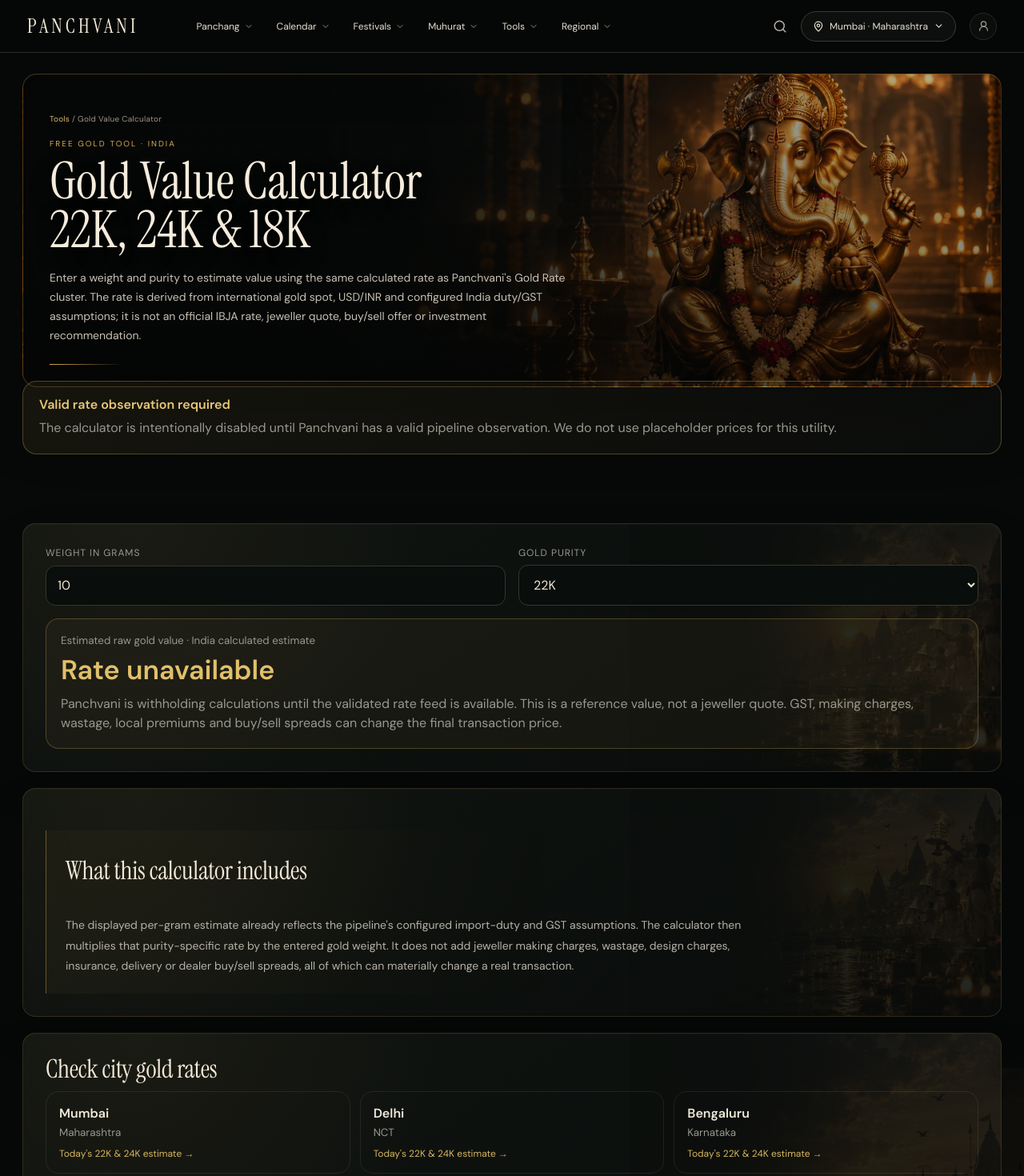
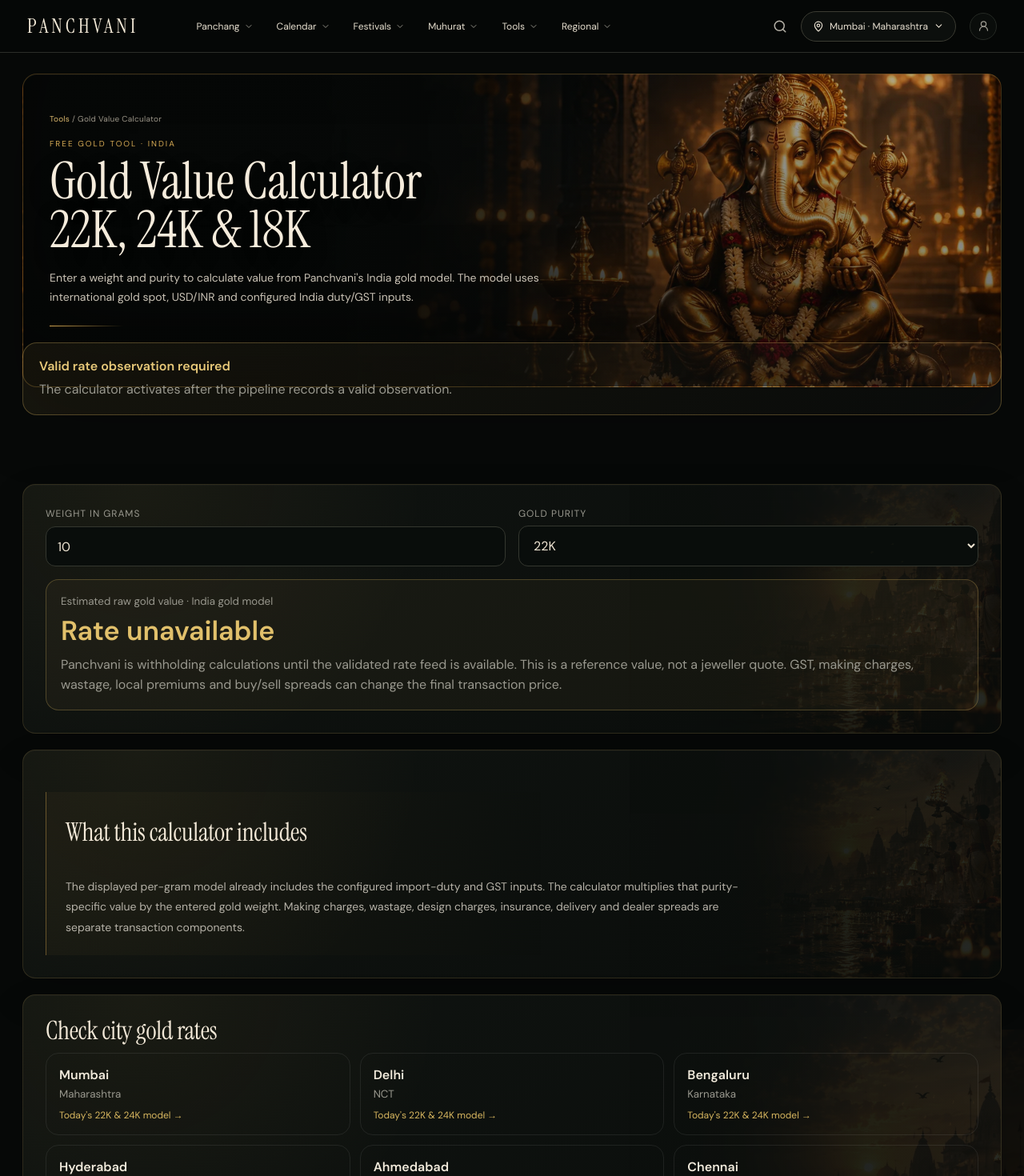
Before and after one commit to SviatF/chanag.xx, a Next.js app: page /tools/gold-value-calculator in a window 1280 px wide. Shown: the top 1470 px of the page at 80% size. Built offline with nearby package versions, Linux system fonts and the light colour scheme.

Commit message:
seo(content): strip disclaimer language from gold calculator

```diff
--- a/app/tools/gold-value-calculator/page.tsx
+++ b/app/tools/gold-value-calculator/page.tsx
@@ -13,7 +13,7 @@ export async function generateMetadata():Promise<Metadata>{
   const dataset=await getGoldRateDataset();
   return {
     title:"Gold Value Calculator — 22K, 24K & 18K Gold Price",
-    description:"Calculate a reference gold value by weight and purity using Panchvani's 24K, 22K and 18K India calculated estimate. No sales CTA or affiliate links.",
+    description:"Calculate gold value by weight and purity using Panchvani's 24K, 22K and 18K India model.",
     alternates:{canonical:"/tools/gold-value-calculator"},
     robots:robotsFor(isGoldRateHubIndexable(dataset)),
   };
@@ -24,23 +24,23 @@ export default async function GoldValueCalculatorPage(){
   const rates=dataset?.national.rates??null;
   const citiesList=goldRateHubCities(dataset).slice(0,8);
   const ld={"@context":"https://schema.org","@graph":[
-    {"@type":"WebPage","name":"Gold Value Calculator — 22K, 24K & 18K Gold Price","url":"https://panchvani.com/tools/gold-value-calculator","description":"Reference gold value calculator using the same calculated estimate as Panchvani's gold-rate pages.","inLanguage":"en-IN"},
+    {"@type":"WebPage","name":"Gold Value Calculator — 22K, 24K & 18K Gold Price","url":"https://panchvani.com/tools/gold-value-calculator","description":"Gold value calculator using the same calculated model as Panchvani's gold-rate pages.","inLanguage":"en-IN"},
     {"@type":"BreadcrumbList","itemListElement":[{"@type":"ListItem","position":1,"name":"Home","item":"https://panchvani.com/"},{"@type":"ListItem","position":2,"name":"Tools","item":"https://panchvani.com/tools"},{"@type":"ListItem","position":3,"name":"Gold Value Calculator","item":"https://panchvani.com/tools/gold-value-calculator"}]}
   ]};
   return <main><Header city={cities[0]}/><div className="page-shell internal-visual internal-tools">
     <div className="breadcrumbs"><Link href="/tools">Tools</Link> / Gold Value Calculator</div>
     <p className="page-kicker">FREE GOLD TOOL · INDIA</p>
     <h1 className="page-title">Gold Value Calculator<br/>22K, 24K &amp; 18K</h1>
-    <p className="page-subtitle">Enter a weight and purity to estimate value using the same calculated rate as Panchvani's Gold Rate cluster. The rate is derived from international gold spot, USD/INR and configured India duty/GST assumptions; it is not an official IBJA rate, jeweller quote, buy/sell offer or investment recommendation.</p>
+    <p className="page-subtitle">Enter a weight and purity to calculate value from Panchvani's India gold model. The model uses international gold spot, USD/INR and configured India duty/GST inputs.</p>
 
-    {dataset?.status?.mode==="last-known"?<div className={styles.notice}><strong>Data temporarily unavailable</strong><p>Calculator is using the last known valid calculated rate from {formatGoldUpdatedAt(dataset.updatedAt)} IST.</p></div>:null}
-    {!rates?<div className={styles.notice}><strong>Valid rate observation required</strong><p>The calculator is intentionally disabled until Panchvani has a valid pipeline observation. We do not use placeholder prices for this utility.</p></div>:null}
+    {dataset?.status?.mode==="last-known"?<div className={styles.notice}><strong>Data temporarily unavailable</strong><p>Calculator is using the last known valid model value from {formatGoldUpdatedAt(dataset.updatedAt)} IST.</p></div>:null}
+    {!rates?<div className={styles.notice}><strong>Valid rate observation required</strong><p>The calculator activates after the pipeline records a valid observation.</p></div>:null}
 
-    <section className="wide-panel"><GoldValueCalculator rates={rates} label="India calculated estimate"/></section>
+    <section className="wide-panel"><GoldValueCalculator rates={rates} label="India gold model"/></section>
 
-    <section className="wide-panel"><div className="seo-copy"><h2>What this calculator includes</h2><p>The displayed per-gram estimate already reflects the pipeline's configured import-duty and GST assumptions. The calculator then multiplies that purity-specific rate by the entered gold weight. It does not add jeweller making charges, wastage, design charges, insurance, delivery or dealer buy/sell spreads, all of which can materially change a real transaction.</p></div></section>
+    <section className="wide-panel"><div className="seo-copy"><h2>What this calculator includes</h2><p>The displayed per-gram model already includes the configured import-duty and GST inputs. The calculator multiplies that purity-specific value by the entered gold weight. Making charges, wastage, design charges, insurance, delivery and dealer spreads are separate transaction components.</p></div></section>
 
-    <section className="wide-panel"><h2 className="page-title" style={{fontSize:32}}>Check city gold rates</h2><div className={styles.cityGrid}>{citiesList.map(city=><Link className={styles.cityCard} href={`/gold-rate/${city.slug}`} key={city.slug}><strong>{city.name}</strong><small>{city.state}</small><span>Today's 22K &amp; 24K estimate →</span></Link>)}</div><div className={styles.inlineLinks}><Link className={styles.goldLink} href="/gold-rate">India Gold Rate Today →</Link></div></section>
+    <section className="wide-panel"><h2 className="page-title" style={{fontSize:32}}>Check city gold rates</h2><div className={styles.cityGrid}>{citiesList.map(city=><Link className={styles.cityCard} href={`/gold-rate/${city.slug}`} key={city.slug}><strong>{city.name}</strong><small>{city.state}</small><span>Today's 22K &amp; 24K model →</span></Link>)}</div><div className={styles.inlineLinks}><Link className={styles.goldLink} href="/gold-rate">India Gold Rate Today →</Link></div></section>
 
     <script type="application/ld+json" dangerouslySetInnerHTML={{__html:JSON.stringify(ld)}}/>
   </div></main>;
```
